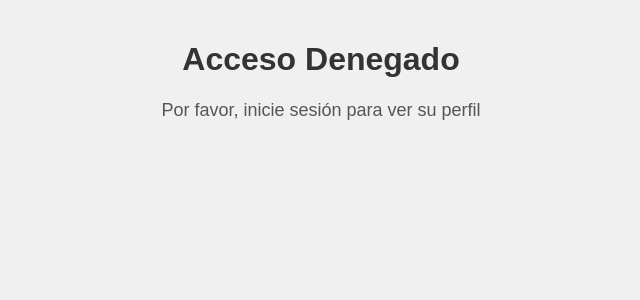
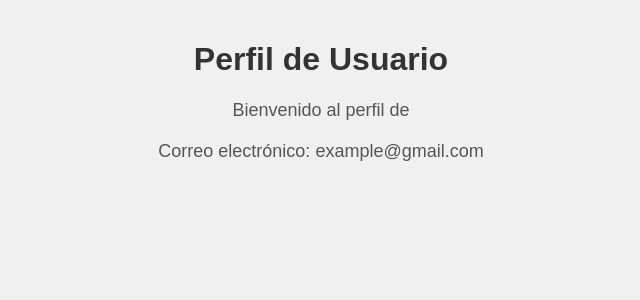
Before and after one commit to LosRexbytes/reservas-hoteles-mern, a React (Create React App) app: page /ver-perfil in a window 1280 px wide. Shown: the top 300 px of the page, without its empty margins (319-959 px from the left). Built offline with nearby package versions, Linux system fonts and the light colour scheme.

Commit message:
Revert "correcion ver Pefil"
This reverts commit 224e08a0bde29eb8918635a05372f94d6654f879.

commit rever

```diff
--- a/src/pages/user/Buscarhabitaciones.js
+++ b/src/pages/user/Buscarhabitaciones.js
@@ -1,6 +1,7 @@
 import React, { useState } from 'react';
 import { useNavigate } from 'react-router-dom';
 import { useAuth } from '../../context/AuthContext'; // Contexto de autenticación
+
 import hotelLogo from './assets/hotelLogo.jpeg';
 import jacuzziRoom from './assets/jacuzziRoom.jpg';
 import matrimonialRoom from './assets/matrimonialRoom.jpg';
@@ -8,7 +9,9 @@ import simpleRoom from './assets/simpleRoom.jpg';
 import doubleRoom from './assets/doubleRoom.jpg';
 import './Buscarhabitaciones.css';
 
+
 const Buscarhabitaciones = () => {
+
 
   const navigate = useNavigate();
   const { authData } = useAuth(); // Acceso al contexto de autenticación
@@ -19,8 +22,9 @@ const Buscarhabitaciones = () => {
   const [checkOutDate, setCheckOutDate] = useState('');
 
   //console.log(authData); // Verifica qué contiene el objeto authData
+
   const username = authData?.username;
-  const email = authData?.email;
+  const email = authData?.email || 'example@gmail.com';
 
   // Datos de habitaciones según el tipo
   const roomTypes = {
--- a/src/pages/user/LoginForm.js
+++ b/src/pages/user/LoginForm.js
@@ -48,13 +48,8 @@ const LoginForm = () => {
       setSuccessMessage(`Bienvenido ${response.data.username}`);
       setErrorMessage('');
 
-      // Cambiar la línea de setAuthData
-      setAuthData({
-        isAuthenticated: true,
-        role: response.data.role,
-        username: response.data.username,
-        email: response.data.email  // Agregar esta línea para incluir el email
-      });
+      // Guardar datos de autenticación en el contexto
+      setAuthData({ isAuthenticated: true, role: response.data.role, username: response.data.username });
 
       // Redirigir según el rol
       if (response.data.role === 'admin') {
--- a/src/pages/user/verPerfil.js
+++ b/src/pages/user/verPerfil.js
@@ -1,28 +1,27 @@
-import React from 'react'; // Cambiar useEffect por React
-import { useAuth } from '../../context/AuthContext';
+// VerPerfil.js
+import React, { useEffect } from 'react';
+import { useAuth } from '../../context/AuthContext'; // Asegúrate de importar el hook de contexto
 import './verPerfil.css';
 
 const VerPerfil = () => {
-  const { authData } = useAuth();
 
-  // Si no hay datos de autenticación, muestra un mensaje
-  if (!authData || !authData.isAuthenticated) {
-    return (
-      <div className="perfil-container">
-        <h1>Acceso Denegado</h1>
-        <p>Por favor, inicie sesión para ver su perfil</p>
-      </div>
-    );
-  }
+  const { authData } = useAuth(); // Accede al estado global
+
+  const username = authData?.username;
+  const email = authData?.email || 'example@gmail.com';
+
+
+  useEffect(() => {
+    // Este efecto se puede usar para realizar tareas adicionales si es necesario
+    // Por ejemplo, llamar a una API para obtener los detalles del usuario
+  }, []);
 
   return (
     <div className="perfil-container">
       <h1>Perfil de Usuario</h1>
-      <div className="perfil-info">
-        <p><strong>Nombre de Usuario:</strong> {authData.username}</p>
-        <p><strong>Correo Electrónico:</strong> {authData.email}</p>
-        <p><strong>Rol:</strong> {authData.role}</p>
-      </div>
+      <p>Bienvenido al perfil de {username}</p>
+      <p>Correo electrónico: {email}</p>
+      {/* Aquí puedes agregar más información sobre el perfil */}
     </div>
   );
 };
```
Also changed, not shown: server.js (line endings or trailing spaces).
